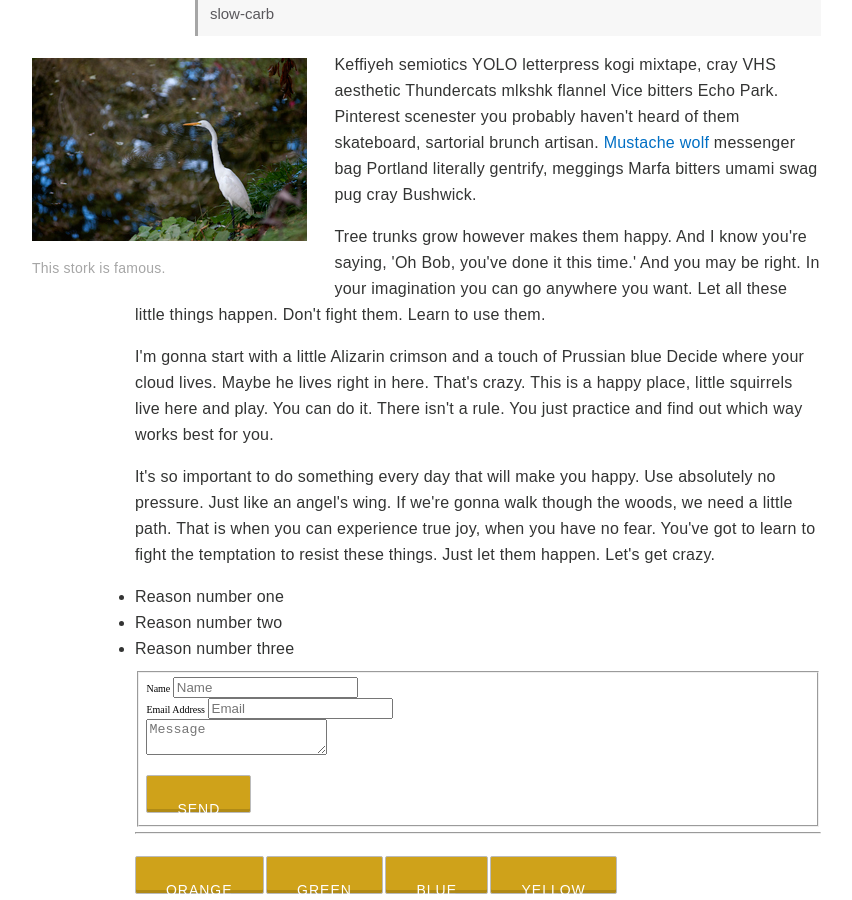
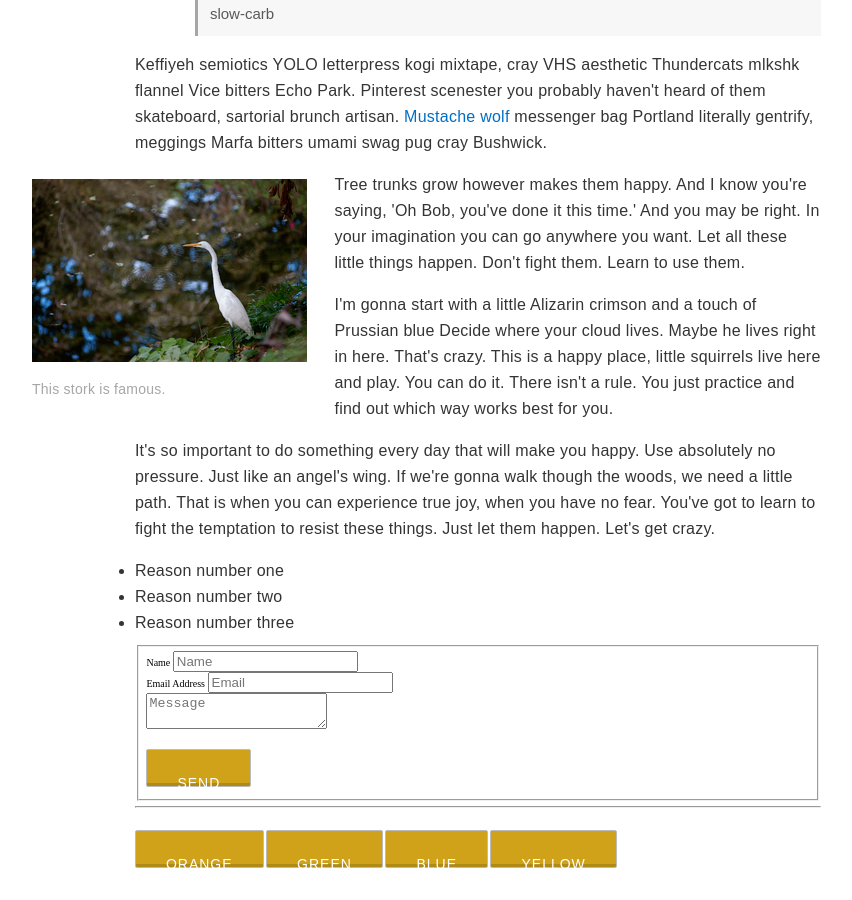
Before and after one commit to ucdavis/jekyll-starter, a Jekyll site: the page built from styleguide/index.html, in a window 1280 px wide and 900 px high, scrolled down 619 px. Shown: the whole window, without its empty margins (313-1165 px from the left). Built offline with Jekyll 4.4.1, drawn with Linux system fonts in a browser that asks for light colours; nearby versions of some CDN libraries; library files that are not in the unit come from our copies.

Commit message:
movign the image

```diff
--- a/styleguide/index.html
+++ b/styleguide/index.html
@@ -26,11 +26,11 @@ title: Styleguide
             <blockquote>
                 lo-fi kale chips skateboard narwhal Schlitz small batch banjo gastropub. Etsy meh Wes Anderson brunch mlkshk, chia viral Intelligentsia fanny pack Schlitz ugh dreamcatcher slow-carb
             </blockquote>
-            <div class="image-wrapper left"><img src="/media/stork.jpg" srcset="/media/stork.jpg 1x, /media/stork@2x.jpg 2x" alt="Photograph of a Stork">
-            <p class="image_caption">This stork is famous.</p></div>
+
 
             <p>Keffiyeh semiotics YOLO letterpress kogi mixtape, cray VHS aesthetic Thundercats mlkshk flannel Vice bitters Echo Park. Pinterest scenester you probably haven't heard of them skateboard, sartorial brunch artisan. <a href="calvindoval.com">Mustache wolf</a> messenger bag Portland literally gentrify, meggings Marfa bitters umami swag pug cray Bushwick.</p>
-            <p>Tree trunks grow however makes them happy. And I know you're saying, 'Oh Bob, you've done it this time.' And you may be right. In your imagination you can go anywhere you want. Let all these little things happen. Don't fight them. Learn to use them.</p>
+            <div class="image-wrapper left"><img src="/media/stork.jpg" srcset="/media/stork.jpg 1x, /media/stork@2x.jpg 2x" alt="Photograph of a Stork">
+            <p class="image_caption">This stork is famous.</p></div><p>Tree trunks grow however makes them happy. And I know you're saying, 'Oh Bob, you've done it this time.' And you may be right. In your imagination you can go anywhere you want. Let all these little things happen. Don't fight them. Learn to use them.</p>
             <p>I'm gonna start with a little Alizarin crimson and a touch of Prussian blue Decide where your cloud lives. Maybe he lives right in here. That's crazy. This is a happy place, little squirrels live here and play. You can do it. There isn't a rule. You just practice and find out which way works best for you.</p>
             <p>It's so important to do something every day that will make you happy. Use absolutely no pressure. Just like an angel's wing. If we're gonna walk though the woods, we need a little path. That is when you can experience true joy, when you have no fear. You've got to learn to fight the temptation to resist these things. Just let them happen. Let's get crazy.</p>
             <ul>
```
Also changed, not shown: 2 other files.
